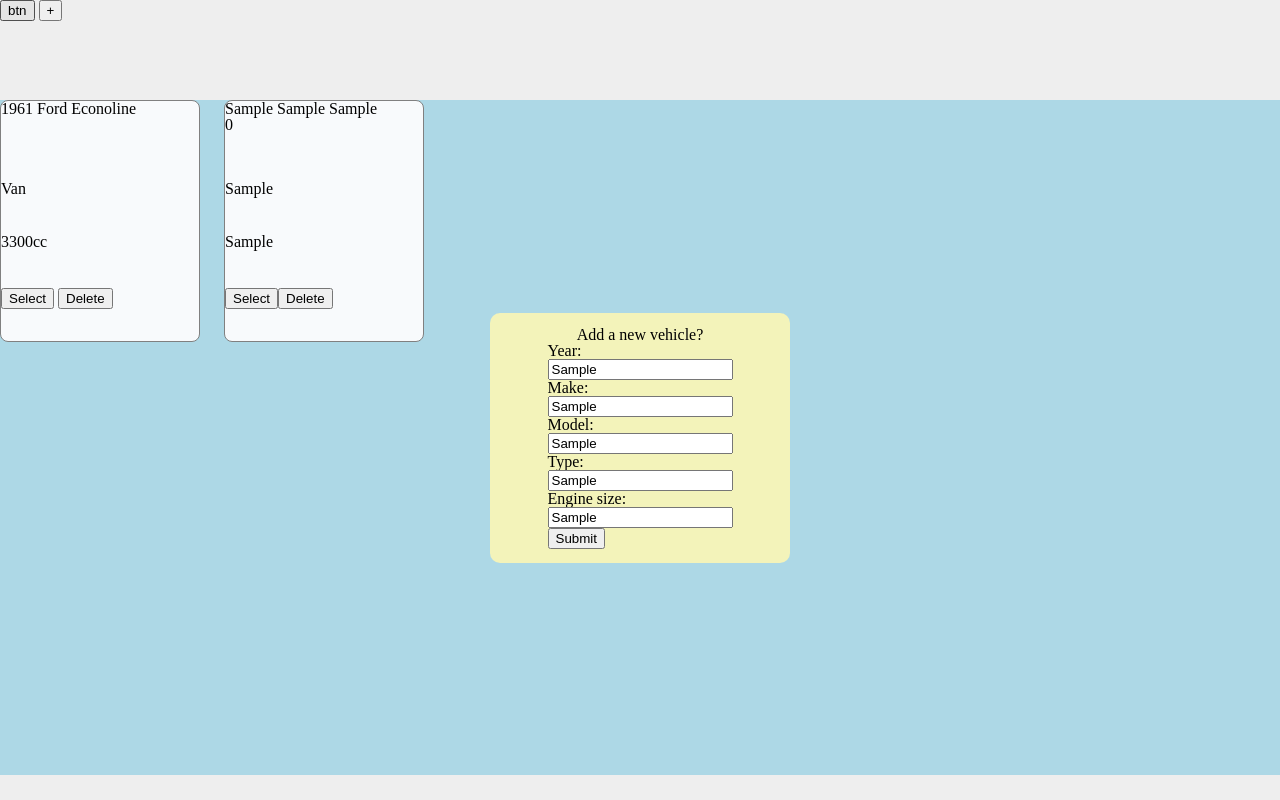
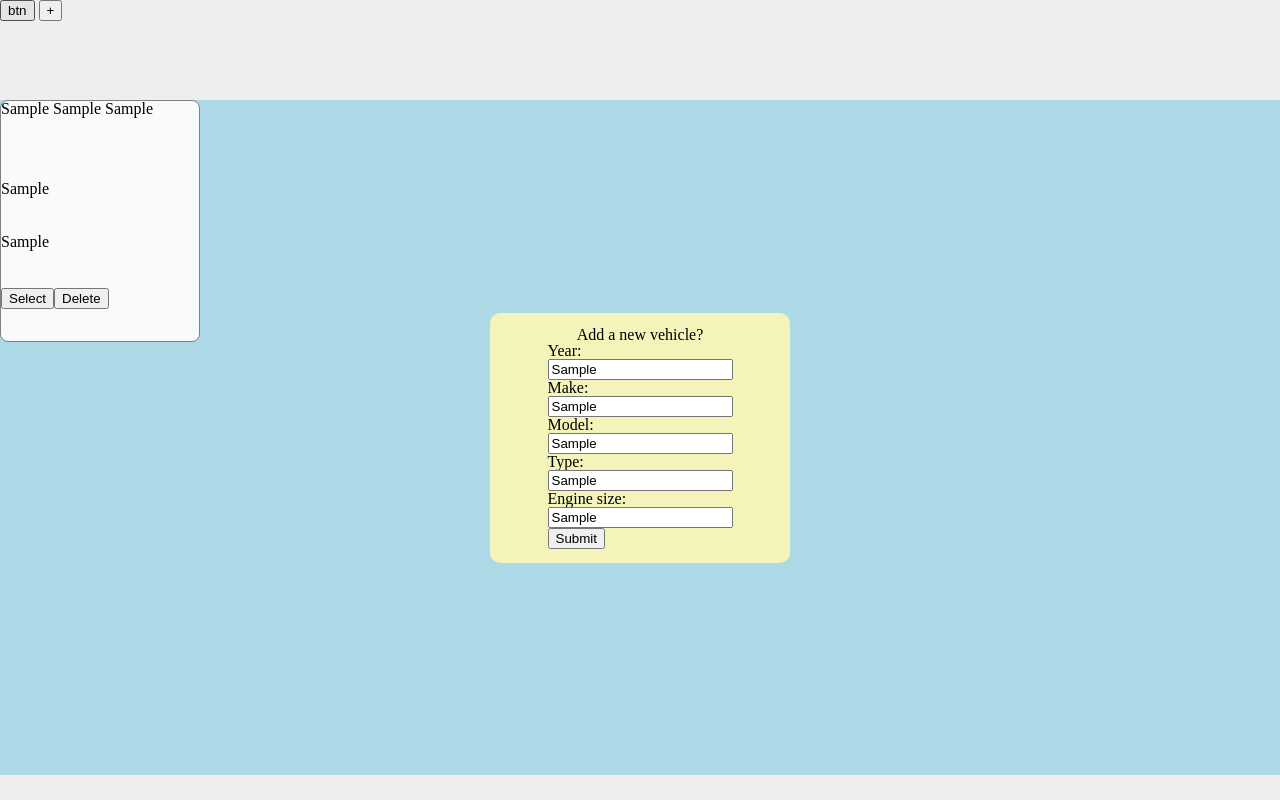
Before and after one commit to kjacobson351/garage, a plain HTML site: page index.html in a window 1280 px wide. Both pictures are taken after typing "Sample", "Sample", "Sample", "Sample", "Sample" into the empty fields and a click on the input "Submit". Drawn offline with Linux system fonts and the light colour scheme.

Commit message:
change form submit function, set render function to iterate through vehicle array, add button ids, change delte function, stable!

```diff
--- a/index.html
+++ b/index.html
@@ -38,7 +38,7 @@
     </div>
     <div class="main">
         <div class="card-wrapper">
-            <div class="year-make">1961 Ford Econoline</div>
+            <div class="year-make">This is a dummy card</div>
             <div class="card-other" id="type">Van</div>
             <div class="card-other" id="engine-size">3300cc</div>
             <div class="card-buttons"><button id="card-select">Select</button>
--- a/scripts/script.js
+++ b/scripts/script.js
@@ -1,11 +1,102 @@
 let vehicleArray =[]
-let arrayIndex = -1;
+let uniqueId
 
 const button = document.querySelector("btn")
 
 const main = document.querySelector(".main");
 
 const form = document.querySelector("form");
+
+form.addEventListener("submit", (e) => {
+  e.preventDefault();
+  addCarToGarage();
+})
+
+
+//gets called on form submit. Gets info from each line of the form and plugs them into the Vehicle constructor. Then pushes that vehicle to an array. Then renders that array into html
+function addCarToGarage(){
+  let year = document.querySelector("#year").value;
+  let make = document.querySelector("#make").value;
+  let model = document.querySelector("#model").value;
+  let type = document.querySelector("#type").value;
+  let engineSize = document.querySelector("#engine").value;
+  let newVehicle = new Vehicle (year, make, model, type, engineSize);
+  vehicleArray.push(newVehicle)
+  render();
+}
+
+function Vehicle (year, make, model, type, engineSize) {
+  this.year = year;
+  this.make = make;
+  this.model = model;
+  this.type = type;
+  this.engineSize = engineSize;
+}
+
+//erases all cards from screen then makes a new card for every vehicle in the vehicles array
+function render(){
+  deleteAllCards();//to start fresh each time
+  for (let i = 0; i < vehicleArray.length; i++){
+    const cardWrapper = document.createElement("div");
+    cardWrapper.setAttribute("class","card-wrapper");
+    const yearMake = document.createElement("div");
+    yearMake.setAttribute("class","year-make");
+    const type = document.createElement("div");
+    type.setAttribute("class","card-other");
+    type.setAttribute("id","type");
+    const engineSize = document.createElement("div");
+    engineSize.setAttribute("class","card-other");
+    engineSize.setAttribute("id","engine-size");
+    const cardButtonDiv = document.createElement("div");
+    cardButtonDiv.setAttribute("class","card-buttons");
+    const selectBtn = document.createElement("button");
+    selectBtn.setAttribute("class", "select-button");
+    selectBtn.setAttribute("id", i);//sets id so that index can be called later.
+    selectBtn.innerText="Select";
+    const deleteBtn = document.createElement("button");
+    deleteBtn.setAttribute("class", "delete-button");
+    deleteBtn.setAttribute("id", i);//sets id so that index can be called later.
+    deleteBtn.setAttribute("onClick", "deleteCard(this)")
+    deleteBtn.innerText="Delete";
+    //appending
+    cardWrapper.appendChild(yearMake);
+    cardWrapper.appendChild(type);
+    cardWrapper.appendChild(engineSize);
+    cardWrapper.appendChild(cardButtonDiv);
+    cardButtonDiv.appendChild(selectBtn);
+    cardButtonDiv.appendChild(deleteBtn);
+    main.appendChild(cardWrapper)
+    //sets the html from each card using the current info from the current object of the iteration
+    const current = vehicleArray[i];
+    yearMake.innerText =`${current.year} ${current.make} ${current.model}`;
+    type.innerText = current.type;
+    engineSize.innerText = current.engineSize;
+
+  }
+}
+
+
+function deleteAllCards(){
+  const cards = document.querySelectorAll(".card-wrapper");
+  cards.forEach(card => {
+    card.remove();
+  })
+}
+
+
+//gets the index of the targeted card from the button id and erases that index and re-renders with "index-ids" being reset.
+function deleteCard(button) {
+  const card = button.parentNode.parentNode;
+   card.parentNode.removeChild(card);
+   const index = button.id;
+   vehicleArray.splice(index,1);
+   render()
+}
+
+/*
+const vehicle1 = new Vehicle (1961, "Ford", "Econoline", "van", "3300cc")
+console.log(vehicle1)
+
 
 form.addEventListener("submit", (e) => {
     e.preventDefault();//stops form from submitting itself.
@@ -17,6 +108,8 @@ form.addEventListener("submit", (e) => {
 })
 
 
+
+
 //makes card structure in the dom adds the values of the just generated object to the proper divs
 function makeCard(){
     //dom div construction
@@ -24,7 +117,6 @@ function makeCard(){
     cardWrapper.setAttribute("class","card-wrapper");
     const yearMake = document.createElement("div");
     yearMake.setAttribute("class","year-make");
-    const arrIndex = document.createElement("div");//
     const type = document.createElement("div");
     type.setAttribute("class","card-other");
     type.setAttribute("id","type");
@@ -42,7 +134,6 @@ function makeCard(){
     deleteBtn.innerText="Delete";
     //appending
     cardWrapper.appendChild(yearMake);
-    /*yearMake.appendChild(arrIndex);//*/
     cardWrapper.appendChild(type);
     cardWrapper.appendChild(engineSize);
     cardWrapper.appendChild(cardButtonDiv);
@@ -52,9 +143,6 @@ function makeCard(){
     //assigning object values to card
     const last = vehicleArray[vehicleArray.length - 1];
    yearMake.innerText =`${last.year} ${last.make} ${last.model}`;
-   arrayIndex++;
-   arrIndex.innerText = arrayIndex;
-   yearMake.appendChild(arrIndex);//
    type.innerText = last.type;
    engineSize.innerText = last.engine;
 }
@@ -63,3 +151,9 @@ function deleteCard(button) {
    const card = button.parentNode.parentNode;
     card.parentNode.removeChild(card);
 }
+
+let array = [1,2,3];
+array.pop(2);
+console.log(array)
+
+*/
```
